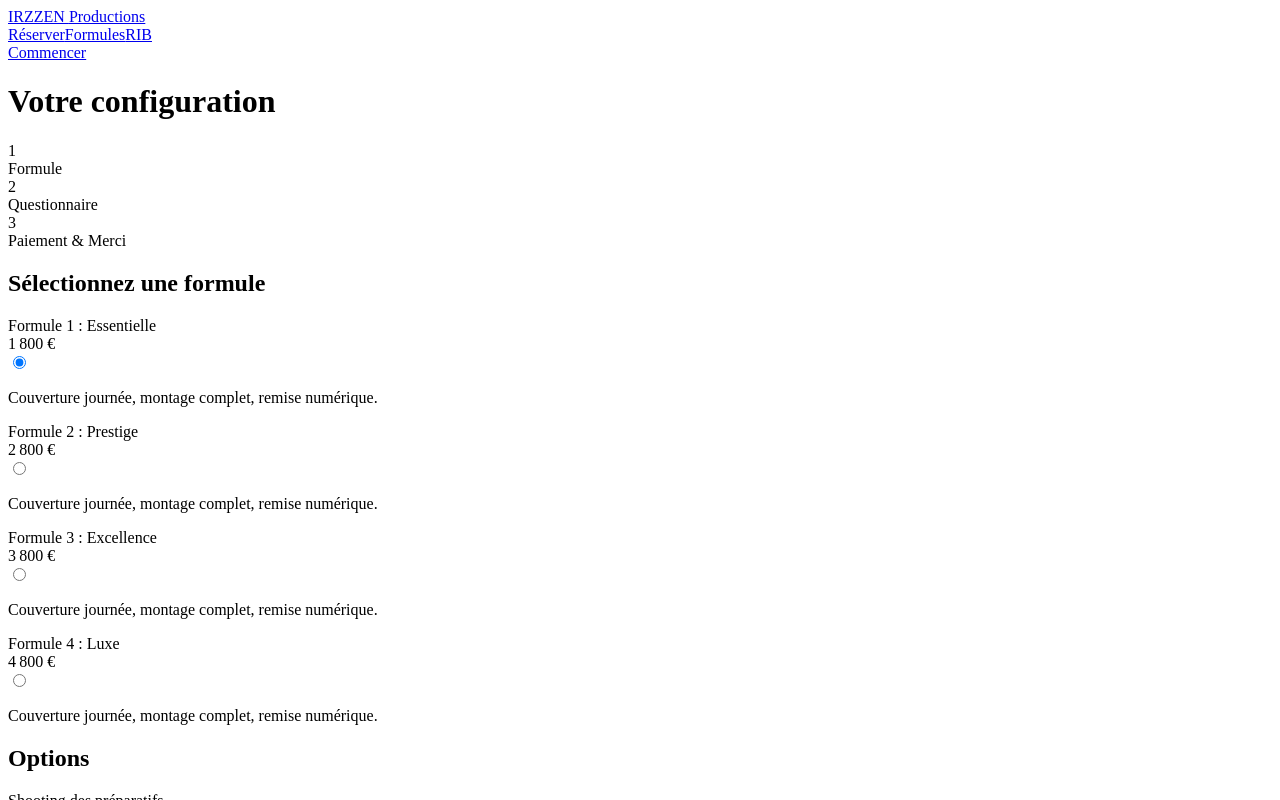
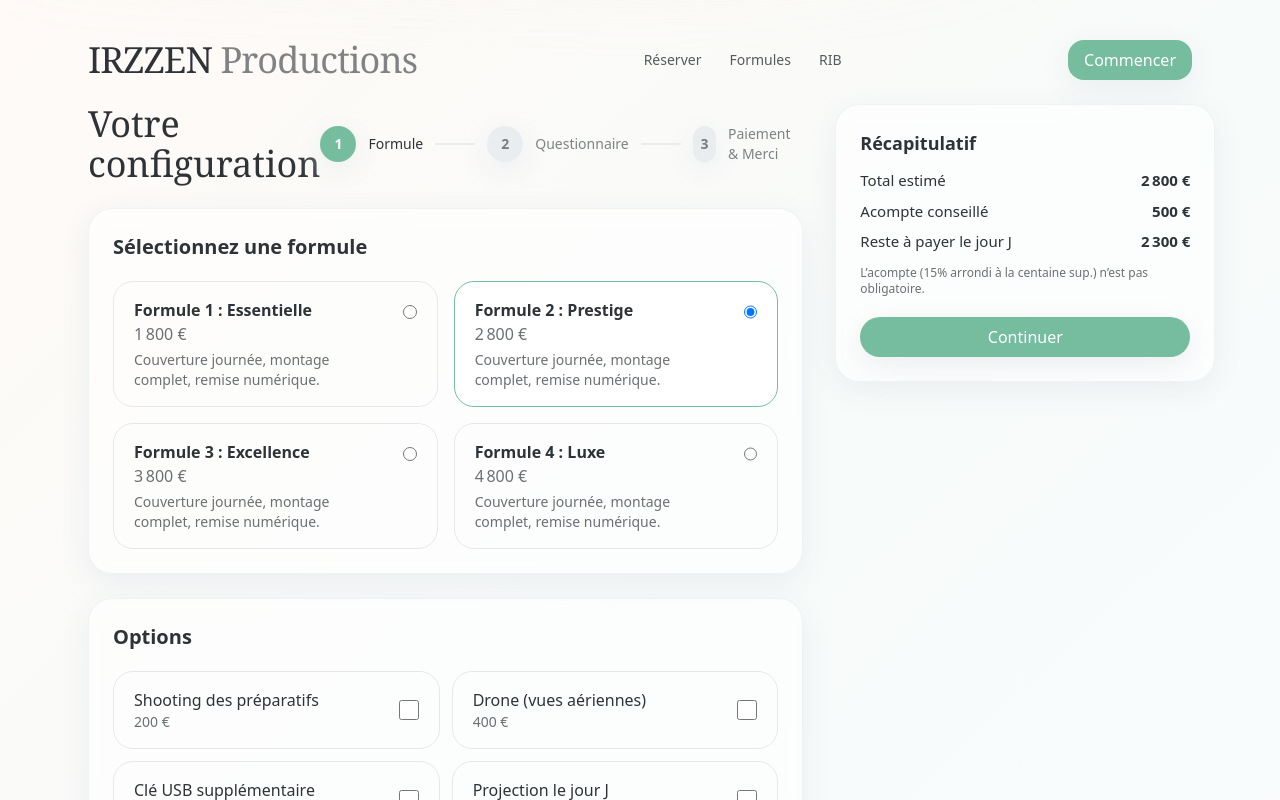
Before and after one commit to raventech75/irzzenproductions, a Next.js app: page /reservation in a window 1280 px wide. Shown: the top 800 px of the page. Built offline with nearby package versions, Linux system fonts and the light colour scheme.

Commit message:
2ieme correction

```diff
--- a/app/layout.tsx
+++ b/app/layout.tsx
@@ -1,3 +1,13 @@
+import { Inter, Cormorant_Garamond } from "next/font/google";
+import "./globals.css";
+
+const inter = Inter({ subsets: ["latin"], variable: "--font-sans" });
+const cormorant = Cormorant_Garamond({
+  subsets: ["latin"],
+  weight: ["400", "500", "600", "700"],
+  variable: "--font-serif"
+});
+
 export const metadata = {
   title: "IRZZEN Productions",
   description: "Photographe & vidéaste de mariage — réservation élégante"
@@ -5,32 +15,33 @@ export const metadata = {
 
 export default function RootLayout({ children }: { children: React.ReactNode }) {
   return (
-    <html lang="fr">
-      <body className="min-h-dvh bg-[radial-gradient(ellipse_at_top,_var(--tw-gradient-stops))] from-soft to-white text-ink">
-        <div className="relative">
-          {/* Ruban décoratif pastel */}
-          <div className="pointer-events-none absolute inset-x-0 -top-10 h-48 bg-gradient-to-r from-[#f7caa466] via-[#98c9ae55] to-[#f7caa466] blur-2xl" />
+    <html lang="fr" className={`${inter.variable} ${cormorant.variable}`}>
+      <body className="min-h-dvh bg-gradient-to-br from-[#fffaf7] via-[#f7fbf9] to-[#fafcff] text-ink selection:bg-[hsl(var(--a))]/50">
+        {/* Ruban décoratif */}
+        <div className="pointer-events-none fixed inset-x-0 -top-24 h-56 bg-[radial-gradient(60%_60%_at_50%_0%,#f7caa455,transparent_60%),radial-gradient(50%_50%_at_20%_0%,#98c9ae55,transparent_60%)] blur-2xl" />
+
         <header className="max-w-6xl mx-auto px-6 pt-10 pb-6">
           <div className="flex items-center justify-between">
-              <a href="/" className="text-2xl font-semibold tracking-tight">IRZZEN <span className="opacity-60">Productions</span></a>
-              <nav className="hidden md:flex items-center gap-6 text-sm opacity-80">
+            <a href="/" className="font-serif text-3xl md:text-4xl tracking-tight">
+              IRZZEN <span className="opacity-60">Productions</span>
+            </a>
+            <nav className="hidden md:flex items-center gap-7 text-sm opacity-80">
               <a href="/reservation" className="hover:opacity-100">Réserver</a>
               <a href="#formules" className="hover:opacity-100">Formules</a>
               <a href="/rib.pdf" target="_blank" className="hover:opacity-100">RIB</a>
             </nav>
-              <a href="/reservation" className="btn">Commencer</a>
+            <a href="/reservation" className="btn shadow-soft rounded-2xl px-5 py-2">Commencer</a>
           </div>
         </header>
-          <main className="max-w-6xl mx-auto px-6 pb-16">
-            {children}
-          </main>
-          <footer className="border-t border-soft/60 bg-white/50 backdrop-blur supports-[backdrop-filter]:bg-white/40">
+
+        <main className="max-w-6xl mx-auto px-6 pb-20">{children}</main>
+
+        <footer className="border-t border-soft/60 bg-white/60 backdrop-blur supports-[backdrop-filter]:bg-white/40">
           <div className="max-w-6xl mx-auto px-6 py-8 text-sm opacity-70 flex flex-col md:flex-row gap-2 md:items-center md:justify-between">
             <p>© {new Date().getFullYear()} IRZZEN Productions — 15+ ans — Équipe de 12 pros</p>
             <p>Conditions : aucune annulation recevable · acompte non remboursable · livraison ≤ 6 mois</p>
           </div>
         </footer>
-        </div>
       </body>
     </html>
   );
--- a/app/merci/page.tsx
+++ b/app/merci/page.tsx
@@ -7,21 +7,21 @@ export default function Merci({ searchParams }: { searchParams: Record<string,st
   return (
     <div className="space-y-6">
       <div className="flex items-center justify-between">
-        <h1 className="text-3xl font-semibold">Merci !</h1>
+        <h1 className="font-serif text-4xl">Merci !</h1>
         <Stepper step={3} />
       </div>
-      <Card className="p-8 text-center space-y-4">
+      <Card className="p-10 text-center space-y-5">
         {byCard && (
-          <p>Votre acompte par carte a été pris en compte. Un email de confirmation avec récapitulatif et conditions vous sera envoyé.</p>
+          <p className="text-lg">Votre acompte par carte a été pris en compte. Un email de confirmation avec récapitulatif et conditions vous sera envoyé.</p>
         )}
         {byBank && (
           <>
-            <p>Votre demande est enregistrée. Vous allez recevoir un email avec le récapitulatif et notre RIB.</p>
+            <p className="text-lg">Votre demande est enregistrée. Vous allez recevoir un email avec le récapitulatif et notre RIB.</p>
             <p className="opacity-70 text-sm">Rappel : aucune annulation recevable ; acompte non remboursable ; livraison ≤ 6 mois.</p>
             <a className="btn" href="/rib.pdf" target="_blank" rel="noreferrer">Télécharger le RIB</a>
           </>
         )}
-        {!byCard && !byBank && <p>Votre réservation a bien été prise en compte.</p>}
+        {!byCard && !byBank && <p className="text-lg">Votre réservation a bien été prise en compte.</p>}
         <div className="pt-2"><Button as={Link} href="/">Retour à l’accueil</Button></div>
       </Card>
     </div>
--- a/app/page.tsx
+++ b/app/page.tsx
@@ -1,16 +1,23 @@
 import Image from "next/image";
-import { Button, Card } from "@/components/ui";
+import { Button, Card, Section } from "@/components/ui";
 
 export default function Home() {
   return (
-    <div className="space-y-12">
+    <div className="space-y-16">
+      {/* HERO */}
       <section className="grid md:grid-cols-[1.2fr_.8fr] gap-8 items-center">
-        <div className="space-y-4">
-          <h1 className="text-5xl md:text-6xl font-semibold leading-tight">Mariages capturés <span className="text-[hsl(var(--p))]">avec grâce</span> et douceur</h1>
-          <p className="text-lg opacity-80">Un accompagnement d’atelier : discret, attentif, et toujours à la recherche de lumière naturelle. Réservez en ligne en quelques minutes.</p>
+        <div className="space-y-6">
+          <p className="uppercase tracking-[.2em] text-xs opacity-70">Photographie & Vidéo de mariage</p>
+          <h1 className="font-serif text-5xl md:text-6xl leading-[1.05]">
+            Des souvenirs capturés avec <span className="text-[hsl(var(--p))]">élégance</span> & douceur
+          </h1>
+          <p className="text-lg opacity-80 max-w-xl">
+            15+ ans d’expérience, 12 professionnels dédiés. Réservez en ligne en quelques minutes : formule,
+            options, questionnaire, acompte ou virement.
+          </p>
           <div className="flex gap-3">
             <Button as="a" href="/reservation">Choisir une formule</Button>
-            <Button as="a" href="#formules" className="bg-ink/90">Voir nos offres</Button>
+            <Button as="a" href="#formules" className="bg-ink/90">Voir les offres</Button>
           </div>
         </div>
         <Card className="overflow-hidden">
@@ -18,6 +25,7 @@ export default function Home() {
         </Card>
       </section>
 
+      <Section title="Nos formules" subtitle="Des collections pastel et intemporelles" />
       <section id="formules" className="grid md:grid-cols-2 gap-6">
         <Card className="overflow-hidden"><Image src="/formules-1.jpg" alt="Formules 1" width={1200} height={1700} /></Card>
         <Card className="overflow-hidden"><Image src="/formules-2.jpg" alt="Formules 2" width={1200} height={1700} /></Card>
--- a/app/questionnaire/page.tsx
+++ b/app/questionnaire/page.tsx
@@ -1,4 +1,5 @@
 "use client";
+
 import { useEffect, useState } from "react";
 import { euros } from "@/lib/products";
 import { useRouter } from "next/navigation";
@@ -17,7 +18,6 @@ export default function Questionnaire() {
   const [loading, setLoading] = useState(false);
   const [method, setMethod] = useState<"card" | "bank">("card");
 
-  // infos client + mariage
   const [email, setEmail] = useState("");
   const [phone, setPhone] = useState("");
   const [firstName, setFirst] = useState("");
@@ -64,37 +64,37 @@ export default function Questionnaire() {
   };
 
   return (
-    <div className="grid lg:grid-cols-[1fr_360px] gap-8">
+    <div className="grid lg:grid-cols-[1fr_380px] gap-8">
       <div className="space-y-6">
         <div className="flex items-center justify-between">
-          <h1 className="text-3xl font-semibold">Questionnaire</h1>
+          <h1 className="font-serif text-4xl">Questionnaire</h1>
           <Stepper step={2} />
         </div>
 
-        <Card className="p-5">
+        <Card className="p-6">
           <h2 className="text-xl font-semibold mb-4">Coordonnées</h2>
           <div className="grid md:grid-cols-2 gap-3">
-            <input className="border rounded-xl px-3 py-2" placeholder="Email *" value={email} onChange={e=>setEmail(e.target.value)} />
-            <input className="border rounded-xl px-3 py-2" placeholder="Téléphone" value={phone} onChange={e=>setPhone(e.target.value)} />
-            <input className="border rounded-xl px-3 py-2" placeholder="Prénom" value={firstName} onChange={e=>setFirst(e.target.value)} />
-            <input className="border rounded-xl px-3 py-2" placeholder="Nom" value={lastName} onChange={e=>setLast(e.target.value)} />
-            <input className="border rounded-xl px-3 py-2 md:col-span-2" placeholder="Adresse postale" value={address} onChange={e=>setAddress(e.target.value)} />
+            <input className="border rounded-2xl px-3 py-2" placeholder="Email *" value={email} onChange={e=>setEmail(e.target.value)} />
+            <input className="border rounded-2xl px-3 py-2" placeholder="Téléphone" value={phone} onChange={e=>setPhone(e.target.value)} />
+            <input className="border rounded-2xl px-3 py-2" placeholder="Prénom" value={firstName} onChange={e=>setFirst(e.target.value)} />
+            <input className="border rounded-2xl px-3 py-2" placeholder="Nom" value={lastName} onChange={e=>setLast(e.target.value)} />
+            <input className="border rounded-2xl px-3 py-2 md:col-span-2" placeholder="Adresse postale" value={address} onChange={e=>setAddress(e.target.value)} />
           </div>
         </Card>
 
-        <Card className="p-5">
+        <Card className="p-6">
           <h2 className="text-xl font-semibold mb-4">Jour du mariage</h2>
           <div className="grid md:grid-cols-2 gap-3">
-            <input className="border rounded-xl px-3 py-2" placeholder="Noms des mariés * (ex : Justine & Feridun)" value={couple} onChange={e=>setCouple(e.target.value)} />
-            <input className="border rounded-xl px-3 py-2" type="date" placeholder="Date *" value={date} onChange={e=>setDate(e.target.value)} />
-            <input className="border rounded-xl px-3 py-2" placeholder="Ville" value={city} onChange={e=>setCity(e.target.value)} />
-            <input className="border rounded-xl px-3 py-2" placeholder="Lieu cérémonie" value={ceremony} onChange={e=>setCeremony(e.target.value)} />
-            <input className="border rounded-xl px-3 py-2 md:col-span-2" placeholder="Lieu réception" value={reception} onChange={e=>setReception(e.target.value)} />
-            <textarea className="border rounded-xl px-3 py-2 md:col-span-2" rows={5} placeholder="Souhaits / timing / personnes clés…" value={wishes} onChange={e=>setWishes(e.target.value)} />
+            <input className="border rounded-2xl px-3 py-2" placeholder="Noms des mariés * (ex : Justine & Feridun)" value={couple} onChange={e=>setCouple(e.target.value)} />
+            <input className="border rounded-2xl px-3 py-2" type="date" placeholder="Date *" value={date} onChange={e=>setDate(e.target.value)} />
+            <input className="border rounded-2xl px-3 py-2" placeholder="Ville" value={city} onChange={e=>setCity(e.target.value)} />
+            <input className="border rounded-2xl px-3 py-2" placeholder="Lieu cérémonie" value={ceremony} onChange={e=>setCeremony(e.target.value)} />
+            <input className="border rounded-2xl px-3 py-2 md:col-span-2" placeholder="Lieu réception" value={reception} onChange={e=>setReception(e.target.value)} />
+            <textarea className="border rounded-2xl px-3 py-2 md:col-span-2" rows={5} placeholder="Souhaits / timing / personnes clés…" value={wishes} onChange={e=>setWishes(e.target.value)} />
           </div>
         </Card>
 
-        <Card className="p-5">
+        <Card className="p-6">
           <h2 className="text-xl font-semibold mb-3">Règlement</h2>
           <label className="flex items-center gap-2"><input type="radio" name="pay" checked={method==="card"} onChange={()=>setMethod("card")} /> Payer l’acompte conseillé par carte (Stripe)</label>
           <label className="flex items-center gap-2 mt-1"><input type="radio" name="pay" checked={method==="bank"} onChange={()=>setMethod("bank")} /> Je préfère le virement (RIB fourni)</label>
@@ -104,7 +104,7 @@ export default function Questionnaire() {
       </div>
 
       <div className="lg:sticky lg:top-20 h-max">
-        <Card className="p-5">
+        <Card className="p-6">
           <h3 className="text-lg font-semibold mb-3">Récapitulatif</h3>
           <div className="space-y-1">
             <div className="flex justify-between"><span>Total</span><b>{euros(conf.pricing.total)}</b></div>
--- a/app/reservation/page.tsx
+++ b/app/reservation/page.tsx
@@ -1,4 +1,5 @@
 "use client";
+
 import { useMemo, useState } from "react";
 import { FORMULAS, OPTIONS, euros } from "@/lib/products";
 import { computePricing } from "@/lib/pricing";
@@ -9,7 +10,7 @@ export default function Reservation() {
   const router = useRouter();
   const [step] = useState<1>(1);
 
-  const [formulaId, setFormulaId] = useState(FORMULAS[0].id);
+  const [formulaId, setFormulaId] = useState(FORMULAS[1]?.id ?? FORMULAS[0].id);
   const [selected, setSelected] = useState<string[]>([]);
   const [extras, setExtras] = useState<{ label: string; price: number }[]>([]);
   const [extraLabel, setExtraLabel] = useState("");
@@ -38,38 +39,36 @@ export default function Reservation() {
   };
 
   return (
-    <div className="grid lg:grid-cols-[1fr_360px] gap-8">
+    <div className="grid lg:grid-cols-[1fr_380px] gap-8">
       <div className="space-y-6">
         <div className="flex items-center justify-between">
-          <h1 className="text-3xl font-semibold">Votre configuration</h1>
+          <h1 className="font-serif text-4xl">Votre configuration</h1>
           <Stepper step={step} />
         </div>
 
-        {/* Formules */}
-        <Card className="p-5">
-          <h2 className="text-xl font-semibold mb-4">Sélectionnez une formule</h2>
+        <Card className="p-6">
+          <h2 className="text-xl font-semibold mb-5">Sélectionnez une formule</h2>
           <div className="grid md:grid-cols-2 gap-4">
             {FORMULAS.map(f => (
-              <label key={f.id} className={`rounded-2xl border px-4 py-3 cursor-pointer transition ${formulaId===f.id?"border-[hsl(var(--p))] bg-soft":"hover:bg-soft"}`}>
-                <div className="flex items-center justify-between">
+              <label key={f.id} className={`rounded-2xl border px-5 py-4 cursor-pointer transition ${formulaId===f.id?"border-[hsl(var(--p))] bg-white":"hover:bg-white"}`}>
+                <div className="flex items-start justify-between gap-4">
                   <div>
                     <div className="font-semibold">{f.label}</div>
                     <div className="opacity-70"><Money value={f.price} /></div>
+                    <p className="text-sm opacity-70 mt-1">Couverture journée, montage complet, remise numérique.</p>
                   </div>
-                  <input type="radio" name="formula" checked={formulaId===f.id} onChange={()=>setFormulaId(f.id)} className="w-5 h-5"/>
+                  <input type="radio" name="formula" checked={formulaId===f.id} onChange={()=>setFormulaId(f.id)} className="mt-1 w-5 h-5"/>
                 </div>
-                <p className="text-sm opacity-70 mt-2">Couverture journée, montage complet, remise numérique.</p>
               </label>
             ))}
           </div>
         </Card>
 
-        {/* Options */}
-        <Card className="p-5">
-          <h2 className="text-xl font-semibold mb-4">Options</h2>
+        <Card className="p-6">
+          <h2 className="text-xl font-semibold mb-5">Options</h2>
           <div className="grid md:grid-cols-2 gap-3">
             {OPTIONS.map(o => (
-              <label key={o.id} className={`rounded-2xl border px-4 py-3 flex items-center justify-between cursor-pointer transition ${selected.includes(o.id)?"border-[hsl(var(--p))] bg-soft":"hover:bg-soft"}`}>
+              <label key={o.id} className={`rounded-2xl border px-5 py-4 flex items-center justify-between cursor-pointer transition ${selected.includes(o.id)?"border-[hsl(var(--p))] bg-white":"hover:bg-white"}`}>
                 <div>
                   <div className="font-medium">{o.label}</div>
                   <div className="text-sm opacity-70"><Money value={o.price} /></div>
@@ -79,12 +78,11 @@ export default function Reservation() {
             ))}
           </div>
 
-          {/* Extra perso */}
-          <div className="mt-5 space-y-2">
+          <div className="mt-6 space-y-2">
             <div className="font-medium">Ajouter un extra personnalisé</div>
-            <div className="grid md:grid-cols-[1fr_160px_120px] gap-2">
-              <input className="border rounded-xl px-3 py-2" placeholder="Intitulé (ex. heure sup., déplacement…)" value={extraLabel} onChange={e=>setExtraLabel(e.target.value)} />
-              <input className="border rounded-xl px-3 py-2" type="number" min={1} placeholder="Prix (€)" value={extraPrice} onChange={e=>setExtraPrice(e.target.value===""?"":Number(e.target.value))} />
+            <div className="grid md:grid-cols-[1fr_160px_140px] gap-2">
+              <input className="border rounded-2xl px-3 py-2" placeholder="Intitulé (ex. heure sup., déplacement…)" value={extraLabel} onChange={e=>setExtraLabel(e.target.value)} />
+              <input className="border rounded-2xl px-3 py-2" type="number" min={1} placeholder="Prix (€)" value={extraPrice} onChange={e=>setExtraPrice(e.target.value===""?"":Number(e.target.value))} />
               <SecondaryButton onClick={addExtra}>Ajouter</SecondaryButton>
             </div>
             {extras.length>0 && (
@@ -96,17 +94,16 @@ export default function Reservation() {
         </Card>
       </div>
 
-      {/* Résumé sticky */}
       <div className="lg:sticky lg:top-20 h-max">
-        <Card className="p-5">
-          <h3 className="text-lg font-semibold mb-3">Résumé</h3>
-          <div className="space-y-1">
+        <Card className="p-6">
+          <h3 className="text-lg font-semibold mb-3">Récapitulatif</h3>
+          <div className="space-y-2 text-[15px]">
             <div className="flex justify-between"><span>Total estimé</span><b><Money value={totals.total} /></b></div>
             <div className="flex justify-between"><span>Acompte conseillé</span><b><Money value={totals.depositSuggested} /></b></div>
             <div className="flex justify-between"><span>Reste à payer le jour J</span><b><Money value={totals.remainingDayJ} /></b></div>
           </div>
-          <p className="text-xs opacity-70 mt-2">L’acompte (15% arrondi à la centaine sup.) n’est pas obligatoire.</p>
-          <Button onClick={next} className="w-full mt-4">Continuer</Button>
+          <p className="text-xs opacity-70 mt-3">L’acompte (15% arrondi à la centaine sup.) n’est pas obligatoire.</p>
+          <Button onClick={next} className="w-full mt-5">Continuer</Button>
         </Card>
       </div>
     </div>
--- a/components/ui.tsx
+++ b/components/ui.tsx
@@ -1,8 +1,31 @@
 import { clsx } from "clsx";
+
+export function Container({ className, children }: React.PropsWithChildren<{ className?: string }>) {
+  return <div className={clsx("max-w-6xl mx-auto px-6", className)}>{children}</div>;
+}
+
+export function Section({ title, subtitle, children, className }: React.PropsWithChildren<{ title?: string; subtitle?: string; className?: string }>) {
+  return (
+    <section className={clsx("space-y-6", className)}>
+      {(title || subtitle) && (
+        <div className="space-y-1">
+          {title && <h2 className="font-serif text-3xl md:text-4xl leading-tight">{title}</h2>}
+          {subtitle && <p className="opacity-70">{subtitle}</p>}
+        </div>
+      )}
+      {children}
+    </section>
+  );
+}
 
 export function Card({ className, children }: React.PropsWithChildren<{ className?: string }>) {
   return (
-    <div className={clsx("rounded-2xl border border-soft/70 bg-white/70 shadow-soft backdrop-blur supports-[backdrop-filter]:bg-white/60", className)}>
+    <div
+      className={clsx(
+        "rounded-3xl border border-soft/70 bg-white/70 shadow-soft backdrop-blur supports-[backdrop-filter]:bg-white/60",
+        className
+      )}
+    >
       {children}
     </div>
   );
@@ -12,8 +35,21 @@ export function Button({ as: As = "button", className, ...props }: any) {
   return (
     <As
       className={clsx(
-        "btn px-5 py-2 rounded-xl font-medium shadow-soft",
-        "bg-[hsl(var(--p))] text-white hover:brightness-[.95]",
+        "inline-flex items-center justify-center gap-2 rounded-2xl px-5 py-2 font-medium transition",
+        "bg-[hsl(var(--p))] text-white shadow-soft hover:brightness-95 active:brightness-90",
+        className
+      )}
+      {...props}
+    />
+  );
+}
+
+export function GhostButton({ as: As = "button", className, ...props }: any) {
+  return (
+    <As
+      className={clsx(
+        "inline-flex items-center justify-center gap-2 rounded-2xl px-5 py-2 font-medium transition",
+        "bg-white/70 text-ink border border-soft/70 hover:bg-white",
         className
       )}
       {...props}
@@ -39,12 +75,16 @@ export function Stepper({ step }: { step: 1 | 2 | 3 }) {
     <div className="flex items-center gap-3 select-none">
       {items.map((it, i) => (
         <div key={it.id} className="flex items-center gap-3">
-          <div className={clsx(
-            "w-8 h-8 rounded-full grid place-items-center text-sm font-semibold",
-            it.id <= step ? "bg-[hsl(var(--p))] text-white" : "bg-soft text-ink/60"
-          )}>{it.id}</div>
+          <div
+            className={clsx(
+              "w-9 h-9 rounded-full grid place-items-center text-sm font-semibold shadow-soft",
+              it.id <= step ? "bg-[hsl(var(--p))] text-white" : "bg-soft text-ink/60"
+            )}
+          >
+            {it.id}
+          </div>
           <span className={clsx("text-sm", it.id <= step ? "opacity-100" : "opacity-60")}>{it.label}</span>
-          {i < items.length - 1 && <div className="w-8 h-[2px] bg-soft" />}
+          {i < items.length - 1 && <div className="w-10 h-[2px] bg-soft" />}
         </div>
       ))}
     </div>
```
Lines whose indentation alone changed are shown as unchanged.
